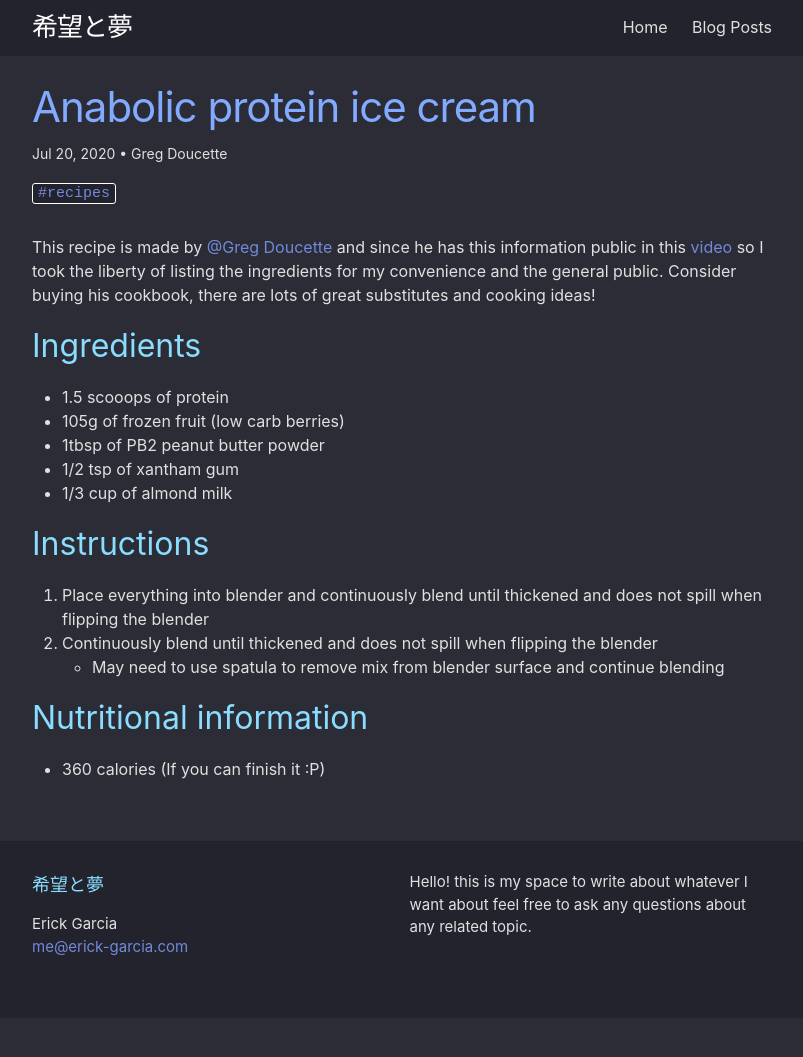
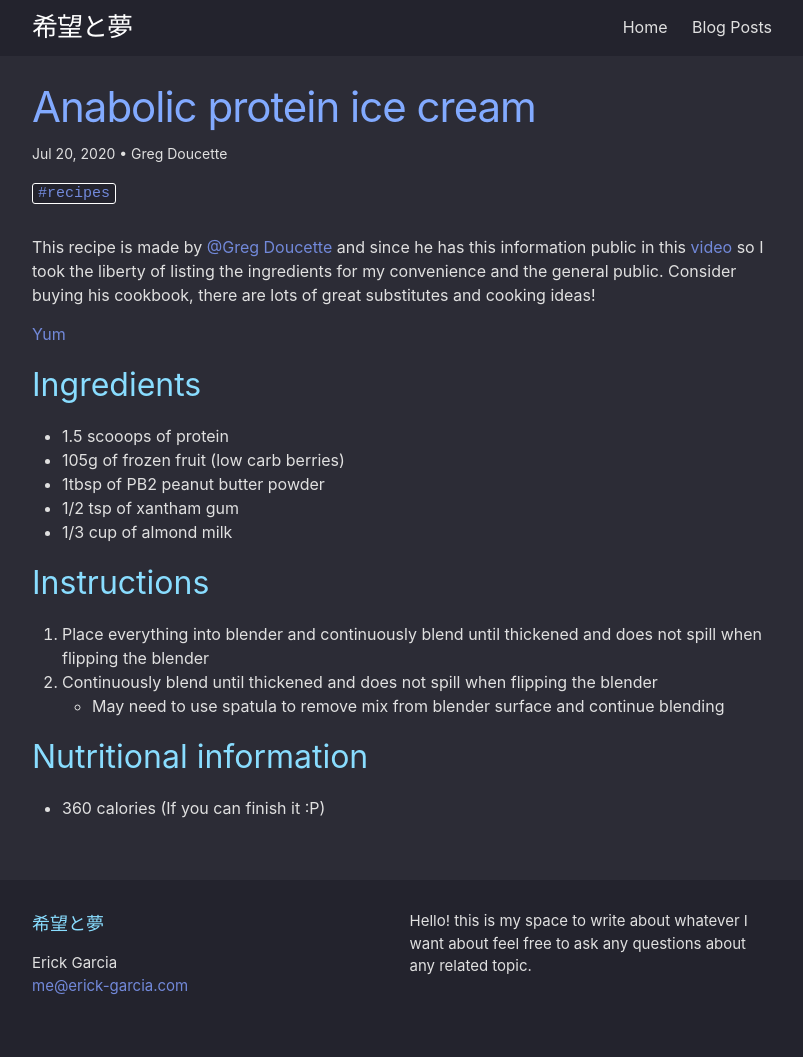
Before and after one commit to garciaErick/blog, a Jekyll site: the page built from _posts/2020-07-20-protein-ice-cream.md, in a window 1280 px wide. Shown: the whole page, without its empty margins (238-1041 px from the left). Built offline with Jekyll 4.4.1, drawn with Linux system fonts in a browser that asks for light colours; a script that is not in the unit is left out; before the commit the page ends 1018 px from its top, so only the background shows below that.

Commit message:
Update 2020-07-20-protein-ice-cream.md

```diff
--- a/_posts/2020-07-20-protein-ice-cream.md
+++ b/_posts/2020-07-20-protein-ice-cream.md
@@ -7,6 +7,9 @@ tags: recipes
 ---
 
 This recipe is made by [@Greg Doucette](https://www.gregdoucette.com) and since he has this information public in this [video](https://www.youtube.com/watch?v=q-m_6M6nUd8) so I took the liberty of listing the ingredients for my convenience and the general public. Consider buying his cookbook, there are lots of great substitutes and cooking ideas!
+
+<a href="https://www.yummly.com" class="YUMMLY-YUM-BUTTON">Yum</a>
+<script src="https://www.yummly.com/js/widget.js?general"></script>
 
 ## Ingredients
 * 1.5 scooops of protein
```
